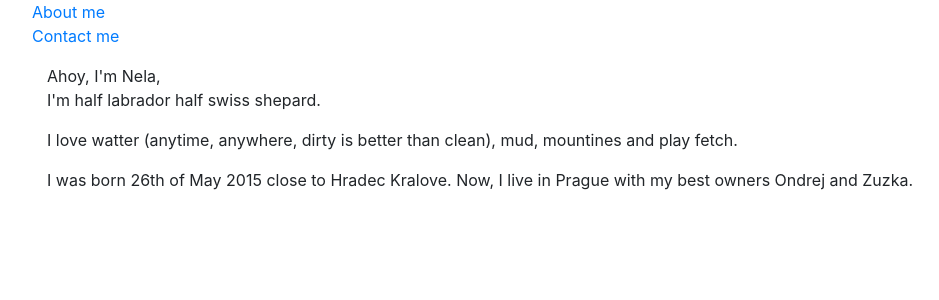
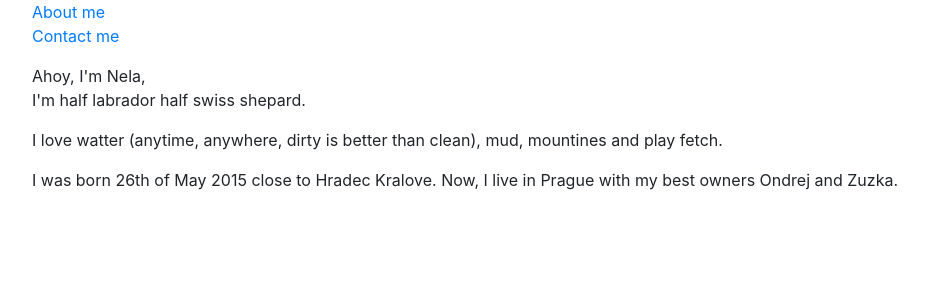
Before and after one commit to franozuz/ReactGirls, a Next.js app: page / in a window 1280 px wide. Shown: the top 300 px of the page, without its empty margins (53-992 px from the left). Built offline with nearby package versions, Linux system fonts and the light colour scheme.

Commit message:
Remove bootstrap

```diff
--- a/pages/index.tsx
+++ b/pages/index.tsx
@@ -4,7 +4,7 @@ import Head from "next/head";
 
 export default () => {
   return (
-    <div className="container">
+    <>
       <Head>
         <title>About Me</title>
       </Head>
@@ -21,6 +21,6 @@ export default () => {
         I was born 26th of May 2015 close to Hradec Kralove. Now, I live in
         Prague with my best owners Ondrej and Zuzka.
       </p>
-    </div>
+    </>
   );
 };
```
